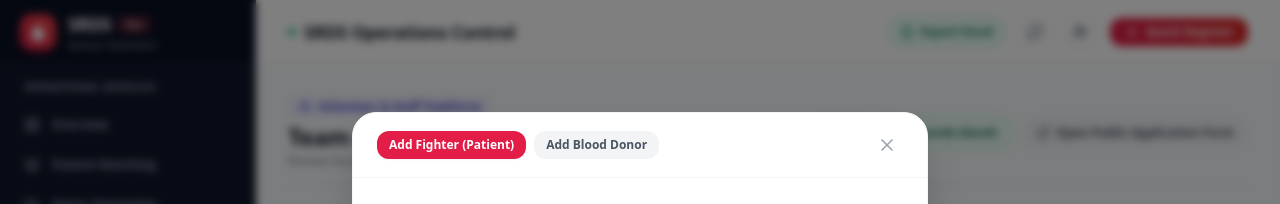
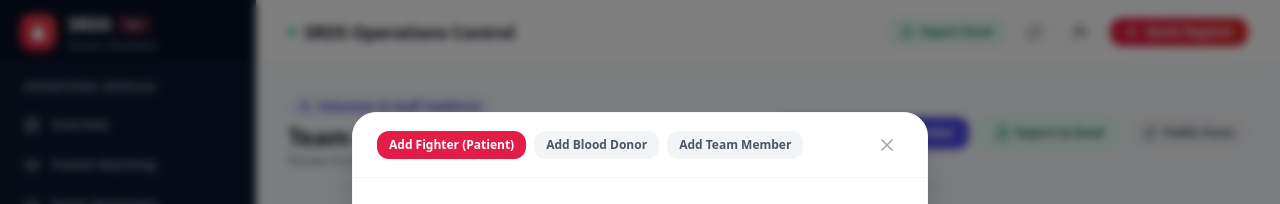
Before and after one commit to samad-ai00/srds-dashboard, a Next.js app: page /dashboard/team in a window 1280 px wide. Both pictures are taken after a click on the button "Quick Register". Shown: the top 204 px of the page. Built offline with nearby package versions, Linux system fonts and the light colour scheme; no server answers; the database is empty.

Commit message:
feat: add team member registration in modal/page, export excel, and suppress hydration warning

```diff
--- a/app/dashboard/team/page.tsx
+++ b/app/dashboard/team/page.tsx
@@ -2,12 +2,14 @@
 
 import { useEffect, useState } from "react";
 import TeamReviewer from "@/components/dashboard/TeamReviewer";
-import { Users, Sparkles, ExternalLink, FileSpreadsheet, Download } from "lucide-react";
+import QuickAddModal from "@/components/dashboard/QuickAddModal";
+import { Users, Sparkles, ExternalLink, FileSpreadsheet, Download, UserPlus } from "lucide-react";
 import Link from "next/link";
 
 export default function TeamPage() {
   const [registrations, setRegistrations] = useState<any[]>([]);
   const [loading, setLoading] = useState(true);
+  const [modalOpen, setModalOpen] = useState(false);
 
   const fetchRegistrations = async () => {
     setLoading(true);
@@ -45,14 +47,22 @@ export default function TeamPage() {
           </p>
         </div>
 
-        <div className="flex items-center gap-2.5">
+        <div className="flex flex-wrap items-center gap-2 sm:gap-2.5">
+          <button
+            onClick={() => setModalOpen(true)}
+            className="inline-flex items-center gap-1.5 px-3.5 py-2 rounded-xl bg-indigo-600 hover:bg-indigo-700 text-white text-xs font-bold transition-all shadow-sm shadow-indigo-200"
+          >
+            <UserPlus className="w-4 h-4" />
+            <span>Register Team Member</span>
+          </button>
+
           <a
             href="/api/export-excel"
             download
             className="inline-flex items-center gap-1.5 px-3.5 py-2 rounded-xl bg-emerald-50 hover:bg-emerald-100 text-emerald-800 border border-emerald-200 text-xs font-bold transition-colors shadow-2xs"
           >
             <FileSpreadsheet className="w-4 h-4 text-emerald-600" />
-            <span>Export All Records (Excel)</span>
+            <span>Export to Excel</span>
           </a>
 
           <Link
@@ -61,7 +71,7 @@ export default function TeamPage() {
             className="inline-flex items-center gap-1.5 px-3.5 py-2 rounded-xl bg-gray-100 hover:bg-gray-200 text-gray-700 text-xs font-semibold transition-colors"
           >
             <ExternalLink className="w-3.5 h-3.5" />
-            <span>Open Public Application Form</span>
+            <span className="hidden sm:inline">Public Form</span>
           </Link>
         </div>
       </div>
@@ -72,6 +82,14 @@ export default function TeamPage() {
         loading={loading}
         onRefresh={fetchRegistrations}
       />
+
+      {/* Add Team Member Modal */}
+      <QuickAddModal
+        isOpen={modalOpen}
+        defaultTab="team"
+        onClose={() => setModalOpen(false)}
+        onAdded={fetchRegistrations}
+      />
     </div>
   );
 }
--- a/app/layout.tsx
+++ b/app/layout.tsx
@@ -15,8 +15,11 @@ export default function RootLayout({
   children: React.ReactNode;
 }>) {
   return (
-    <html lang="en">
-      <body className="min-h-screen flex flex-col antialiased selection:bg-rose-500 selection:text-white">
+    <html lang="en" suppressHydrationWarning>
+      <body
+        suppressHydrationWarning
+        className="min-h-screen flex flex-col antialiased selection:bg-rose-500 selection:text-white"
+      >
         <Navbar />
         <main className="flex-1">{children}</main>
         <Footer />
--- a/components/dashboard/QuickAddModal.tsx
+++ b/components/dashboard/QuickAddModal.tsx
@@ -1,13 +1,14 @@
 "use client";
 
 import { useState } from "react";
-import { X, Droplet, ShieldAlert, UserPlus } from "lucide-react";
+import { X, Droplet, ShieldAlert, UserPlus, Users } from "lucide-react";
 import FighterRegistrationForm from "../FighterRegistrationForm";
 import DonorRegistrationForm from "../DonorRegistrationForm";
+import TeamRegistrationForm from "../TeamRegistrationForm";
 
 interface Props {
   isOpen: boolean;
-  defaultTab?: "fighter" | "donor";
+  defaultTab?: "fighter" | "donor" | "team";
   onClose: () => void;
   onAdded: () => void;
 }
@@ -18,7 +19,7 @@ export default function QuickAddModal({
   onClose,
   onAdded,
 }: Props) {
-  const [tab, setTab] = useState<"fighter" | "donor">(defaultTab);
+  const [tab, setTab] = useState<"fighter" | "donor" | "team">(defaultTab);
 
   if (!isOpen) return null;
 
@@ -26,7 +27,7 @@ export default function QuickAddModal({
     <div className="fixed inset-0 z-50 flex items-center justify-center p-4 bg-black/50 backdrop-blur-sm animate-in fade-in duration-150">
       <div className="bg-white rounded-3xl shadow-2xl border border-gray-100 max-w-xl w-full max-h-[90vh] overflow-y-auto">
         <div className="sticky top-0 bg-white/95 backdrop-blur-md px-6 py-4 border-b border-gray-100 flex items-center justify-between z-10">
-          <div className="flex items-center gap-2">
+          <div className="flex flex-wrap items-center gap-1.5 sm:gap-2">
             <button
               onClick={() => setTab("fighter")}
               className={`px-3 py-1.5 rounded-xl text-xs font-bold transition-all ${
@@ -47,6 +48,16 @@ export default function QuickAddModal({
             >
               Add Blood Donor
             </button>
+            <button
+              onClick={() => setTab("team")}
+              className={`px-3 py-1.5 rounded-xl text-xs font-bold transition-all ${
+                tab === "team"
+                  ? "bg-rose-600 text-white shadow-sm"
+                  : "bg-gray-100 text-gray-600 hover:bg-gray-200"
+              }`}
+            >
+              Add Team Member
+            </button>
           </div>
 
           <button
@@ -65,8 +76,15 @@ export default function QuickAddModal({
                 onClose();
               }}
             />
+          ) : tab === "donor" ? (
+            <DonorRegistrationForm
+              onSuccess={() => {
+                onAdded();
+                onClose();
+              }}
+            />
           ) : (
-            <DonorRegistrationForm
+            <TeamRegistrationForm
               onSuccess={() => {
                 onAdded();
                 onClose();
```
